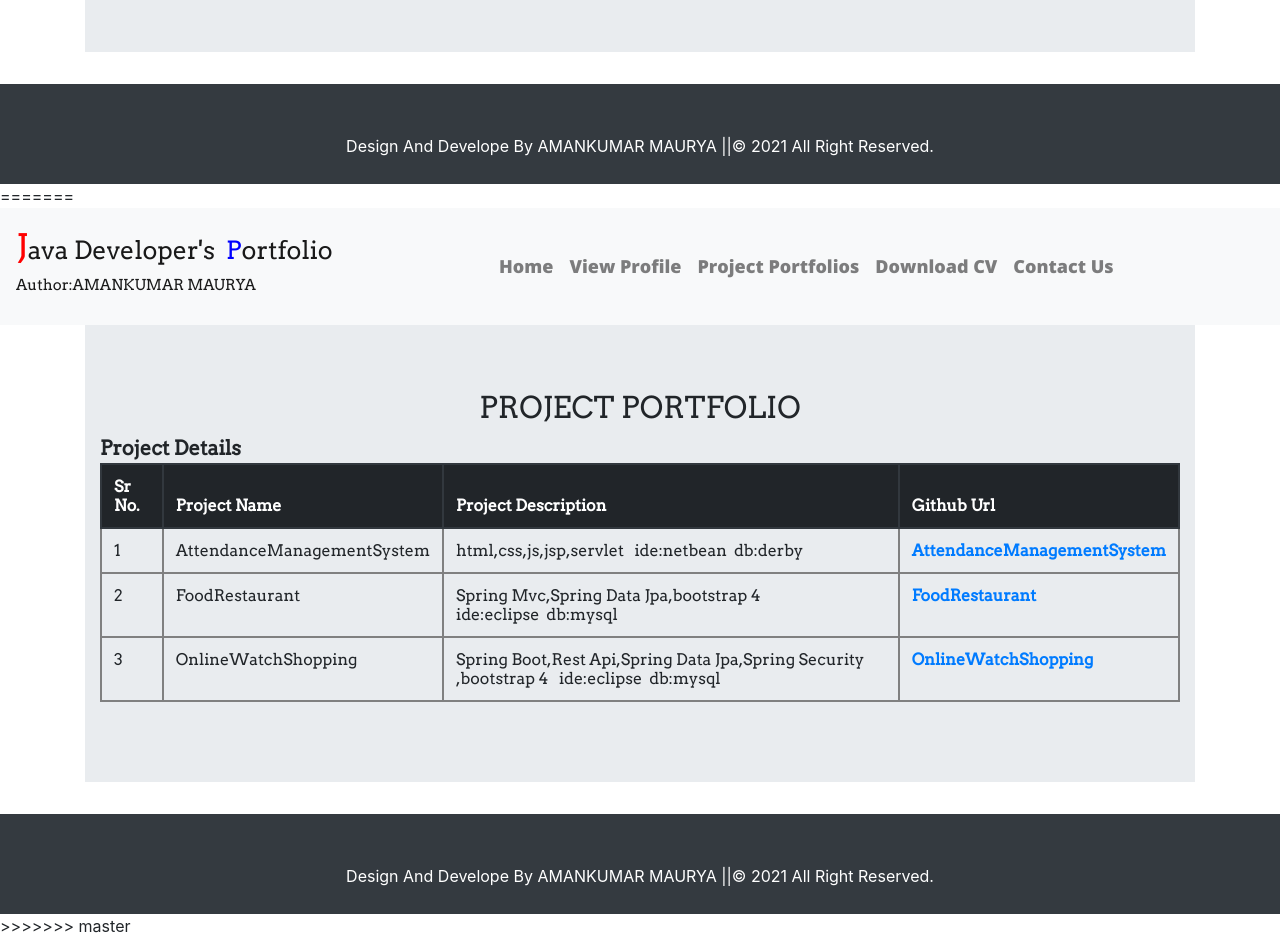
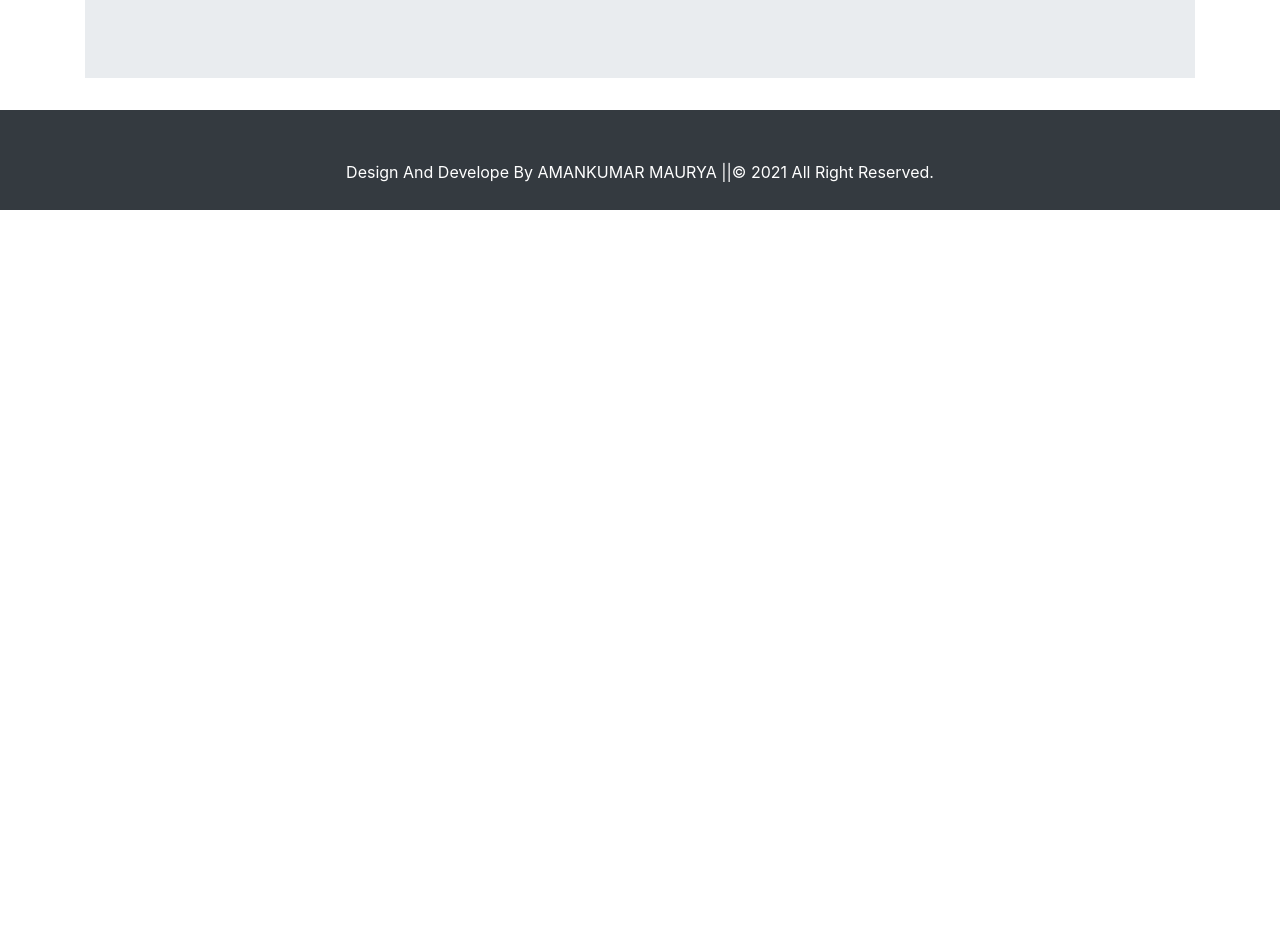
Before and after one commit to amanmaurya707/Portfolio, a plain HTML site: page project_portfolio.html in a window 1280 px wide. Shown: the part 546-1484 px from the top of the page. After the commit the page ends 800 px from the top, so only its background shows below. Drawn offline with nearby package versions, Linux system fonts and the light colour scheme.

Commit message:
Update project_portfolio.html

```diff
--- a/project_portfolio.html
+++ b/project_portfolio.html
@@ -1,4 +1,3 @@
-<<<<<<< HEAD
 <!doctype html>
 <html lang="en">
   <head>
@@ -134,141 +133,4 @@
   </footer>
 
   </body>
-=======
-<!doctype html>
-<html lang="en">
-  <head>
-    <!-- Required meta tags -->
-    <meta charset="utf-8">
-    <meta name="viewport" content="width=device-width, initial-scale=1, shrink-to-fit=no">
-
-    <!-- Bootstrap CSS -->
-    <link rel="stylesheet" href="https://maxcdn.bootstrapcdn.com/bootstrap/4.0.0/css/bootstrap.min.css" integrity="sha384-Gn5384xqQ1aoWXA+058RXPxPg6fy4IWvTNh0E263XmFcJlSAwiGgFAW/dAiS6JXm" crossorigin="anonymous">
-    <!-- google fonts -->
-    <link rel="preconnect" href="https://fonts.gstatic.com">
-    <link href="https://fonts.googleapis.com/css2?family=Arvo&display=swap" rel="stylesheet">
-    <!--  -->
-    <link rel="preconnect" href="https://fonts.gstatic.com">
-    <link href="https://fonts.googleapis.com/css2?family=Open+Sans:wght@800&display=swap" rel="stylesheet">
-    <!--  -->
-    <!-- Optional JavaScript -->
-    <!-- jQuery first, then Popper.js, then Bootstrap JS -->
-    <script src="https://code.jquery.com/jquery-3.2.1.slim.min.js" integrity="sha384-KJ3o2DKtIkvYIK3UENzmM7KCkRr/rE9/Qpg6aAZGJwFDMVNA/GpGFF93hXpG5KkN" crossorigin="anonymous"></script>
-    <script src="https://cdnjs.cloudflare.com/ajax/libs/popper.js/1.12.9/umd/popper.min.js" integrity="sha384-ApNbgh9B+Y1QKtv3Rn7W3mgPxhU9K/ScQsAP7hUibX39j7fakFPskvXusvfa0b4Q" crossorigin="anonymous"></script>
-    <script src="https://maxcdn.bootstrapcdn.com/bootstrap/4.0.0/js/bootstrap.min.js" integrity="sha384-JZR6Spejh4U02d8jOt6vLEHfe/JQGiRRSQQxSfFWpi1MquVdAyjUar5+76PVCmYl" crossorigin="anonymous"></script>
-    <!-- for external js -->
-   <script src="download_cv.js"></script>
-   <!-- ajax for pdf -->
-   <script src="https://ajax.googleapis.com/ajax/libs/jquery/3.5.1/jquery.min.js"></script>
-    <title>Project Portfolio</title>
-    <style type="text/css" media="screen">
-       .table,.table th, .table td
-       {
-        border: 2px solid grey;
-       }
-    </style>
-  </head>
-  <body>
-    <header id="header" class="">
-      <nav class="navbar navbar-expand-lg navbar-light bg-light">
-    <div class="flex justify-content-center">
-  <p class="navbar-brand justify-content-end" style="font-size:25px;font-family: 'Arvo', serif;"><span style="color:red;font-size:35px;">J</span>ava Developer's&nbsp;&nbsp;<span style="color:blue;font-size:25px;">P</span>ortfolio <br><span style="font-size:15px;margin-top:0px;">Author:AMANKUMAR MAURYA</span></p><!-- <a class="navbar-brand" href="#">Navbar</a> -->
-    </div>
-  <button class="navbar-toggler" type="button" data-toggle="collapse" data-target="#navbarNav" aria-controls="navbarNav" aria-expanded="false" aria-label="Toggle navigation">
-    <span class="navbar-toggler-icon"></span>
-  </button>
-  <div class="collapse navbar-collapse" id="navbarNav">
-    <ul class="navbar-nav mx-auto text-center" style="font-family: 'Open Sans', sans-serif;font-size:18px;">
-      <li class="nav-item">
-        <a class="nav-link" href="index.html">Home</a>
-      </li>
-      <li class="nav-item">
-        <a class="nav-link" href="view_profile.html">View Profile</a>
-      </li>
-      <li class="nav-item">
-        <a class="nav-link" href="project_portfolio.html">Project Portfolios</a>
-      </li>
-      <li class="nav-item">
-        <a class="nav-link" href="javascript:downloadCVPDF()">Download CV</a>
-      </li>
-      <li class="nav-item">
-        <a class="nav-link" href="contact_us.html">Contact Us</a>
-      </li>
-    </ul>
-  </div>
-</nav>
-  </header><!-- /header -->
-<div class="container" style="">
-<!-- jumbotron -->
-<div class="jumbotron jumbotron-fluid">
-  <div class="container">
-
-
-    <!-- profile -->
-<div class="row">
-  <div class="col-12 col-md-12 col-lg-12 text-center"><span class="">
-         <h1 style="font-family: 'Arvo', serif;font-size:30px;">PROJECT PORTFOLIO
-         </h1></span>
-  </div><!-- cv end -->
-
-<!--for project portfolio -->
-<div class="col-12 col-md-12 col-lg-12" style="font-family:'Arvo',serif;font-size:16px;">
-  <span style="font-family: 'Arvo', serif;font-size:20px;"><b>Project Details</b></span>
-  <table class="table table-bordered table-responsive-sm table-responsive-md table-responsive-lg" style="">
-  <thead class="thead-dark">
-    <tr>
-      <th scope="col">Sr No.</th>
-      <th scope="col">Project Name</th>
-      <th scope="col">Project Description</th>
-      <th scope="col">Github Url</th>
-    </tr>
-  </thead>
-  <tbody>
-    <tr>
-      <td>1</td>
-      <td>AttendanceManagementSystem</td>
-      <td>html,css,js,jsp,servlet &nbsp;&nbsp;ide:netbean&nbsp;&nbsp;db:derby</td>
-      <td><b><a href="https://github.com/amanmaurya707/AttendanceManagementSystem" style="text-decoration:none;">AttendanceManagementSystem</a></b></td>
-    </tr>
-    <tr>
-
-      <td>2</td>
-      <td>FoodRestaurant</td>
-      <td>Spring Mvc,Spring Data Jpa,bootstrap 4 ide:eclipse&nbsp;&nbsp;db:mysql</td>
-      <td><b><a href="https://github.com/amanmaurya707/FoodRestaurant" style="text-decoration:none;">
-  FoodRestaurant</a></b></td>
-    </tr>
-    <tr>
-      <td>3</td>
-      <td>OnlineWatchShopping</td>
-      <td>Spring Boot,Rest Api,Spring Data Jpa,Spring Security ,bootstrap 4 &nbsp;&nbsp;ide:eclipse&nbsp;&nbsp;db:mysql</td>
-      <td><b><a href="https://github.com/amanmaurya707/OnlineWatchShopping" style="text-decoration:none;">
- OnlineWatchShopping</a></b></td>
-    </tr>
-  </tbody>
-</table>
-
-</div><!-- end of project portfolio -->
-
-
-
-
-  </div>  <!-- end of row -->
-  </div><!-- end of inner container -->
-</div>
-
-</div><!-- end of container -->
-
-
-
-<!--footer -->
-
-  <footer style="width:100%;height:100px;color:white;" class="bg-dark text-center">
-    <div style="padding-top:50px;font-size:16px;">
-    <span>Design And Develope By AMANKUMAR MAURYA ||&copy; 2021 All Right Reserved.</span>
-    </div>
-  </footer>
-
-  </body>
->>>>>>> master
 </html>
```
